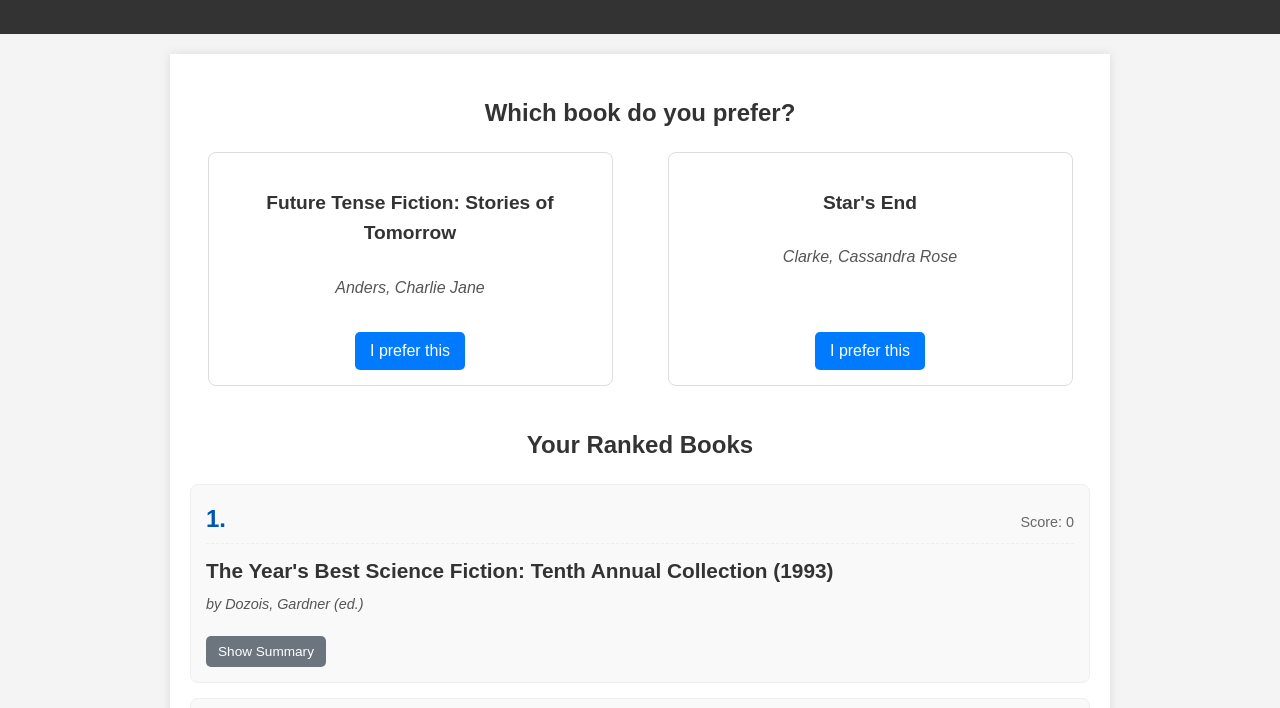
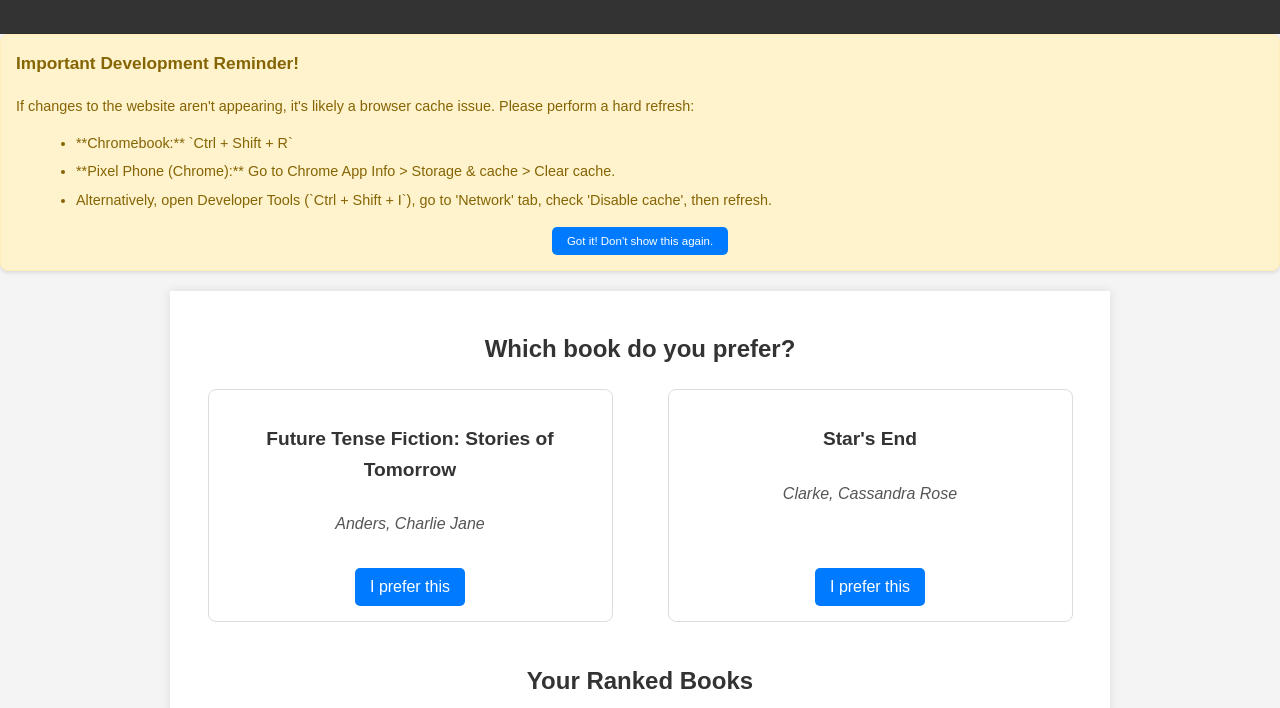
Before and after one commit to OrlandoMas/my-book-ranking-website, a plain HTML site: page index.html in a window 1280 px wide. Shown: the part 92-800 px from the top of the page. Drawn offline with Linux system fonts and the light colour scheme.

Commit message:
Improvements to Step 9 for Step 8
Issues with last improvements require a cache flush from end user.  There are ways to fore the browser to regard the new file but decided on myself to be reminded to clear cache.  This is a reminder from the website to me.

```diff
--- a/index.html
+++ b/index.html
@@ -12,6 +12,17 @@
     </header>
 
     <div id="message-area" role="alert" aria-live="polite">
+        </div>
+
+        <div id="cache-reminder-message" class="info-message" style="display: none;">
+            <h3>Important Development Reminder!</h3>
+            <p>If changes to the website aren't appearing, it's likely a browser cache issue. Please perform a hard refresh:</p>
+            <ul>
+                <li>**Chromebook:** `Ctrl + Shift + R`</li>
+                <li>**Pixel Phone (Chrome):** Go to Chrome App Info > Storage & cache > Clear cache.</li>
+                <li>Alternatively, open Developer Tools (`Ctrl + Shift + I`), go to 'Network' tab, check 'Disable cache', then refresh.</li>
+            </ul>
+            <button id="dismiss-cache-reminder" class="dismiss-button">Got it! Don't show this again.</button>
         </div>
 
 
--- a/script.js
+++ b/script.js
@@ -18,6 +18,8 @@ const resetRankingsButton = document.getElementById('reset-rankings-button');
 const exportRankingsButton = document.getElementById('export-rankings-button');
 const importFileInput = document.getElementById('import-file-input');
 const importRankingsButton = document.getElementById('import-rankings-button');
+const cacheReminderMessage = document.getElementById('cache-reminder-message');
+const dismissCacheReminderButton = document.getElementById('dismiss-cache-reminder');
 
 let currentBooksToCompare = []; // Stores the two books currently being displayed
 
@@ -352,8 +354,19 @@ function resetAllRankings() {
     }
 }
 
+// Function to display the cache reminder message  Step 9 improvement but implented by changes in step 8
+function displayCacheReminder() {
+    const dismissed = localStorage.getItem('cacheReminderDismissed');
+    if (!dismissed) { // Only show if it hasn't been dismissed before
+        cacheReminderMessage.style.display = 'block';
+    }
+}
+
 // Initial load of books and display
-document.addEventListener('DOMContentLoaded', loadBooks);
+document.addEventListener('DOMContentLoaded', () => {
+    loadBooks();
+    displayCacheReminder(); // Call the new function here
+});
 
 // Added to Improve Step 8
 resetRankingsButton.addEventListener('click', resetAllRankings);
@@ -367,6 +380,11 @@ importRankingsButton.addEventListener('click', () => {
 // When a file is selected in the hidden input, process it
 importFileInput.addEventListener('change', importRankingsFromFile);
 
+dismissCacheReminderButton.addEventListener('click', () => {
+    localStorage.setItem('cacheReminderDismissed', 'true'); // Set flag in local storage
+    cacheReminderMessage.style.display = 'none'; // Hide the message
+    displayMessage('Reminder dismissed. You can clear your browser\'s local storage to show it again.', 'info', 5000);
+});
 
 // Event listener for toggling summary visibility
 rankedBookList.addEventListener('click', (event) => {
--- a/style.css
+++ b/style.css
@@ -211,3 +211,51 @@ footer {
     color: #0c5460;
     border: 1px solid #bee5eb;
 }
+
+/* Style for the cache reminder message */
+#cache-reminder-message {
+    background-color: #fff3cd; /* Light yellow background */
+    border: 1px solid #ffeeba;
+    color: #856404; /* Dark yellow text */
+    padding: 15px;
+    margin-bottom: 20px;
+    border-radius: 8px;
+    box-shadow: 0 2px 4px rgba(0,0,0,0.1);
+    text-align: left;
+    line-height: 1.6;
+    font-size: 0.9em;
+}
+
+#cache-reminder-message h3 {
+    color: #856404;
+    margin-top: 0;
+    font-size: 1.2em;
+}
+
+#cache-reminder-message ul {
+    list-style-type: disc;
+    margin-left: 20px;
+    margin-bottom: 15px;
+}
+
+#cache-reminder-message ul li {
+    margin-bottom: 5px;
+}
+
+.dismiss-button {
+    background-color: #007bff;
+    color: white;
+    border: none;
+    padding: 8px 15px;
+    border-radius: 5px;
+    cursor: pointer;
+    font-size: 0.8em;
+    margin-top: 10px;
+    display: block; /* Make it a block element to center or float if desired */
+    margin-left: auto;
+    margin-right: auto;
+}
+
+.dismiss-button:hover {
+    background-color: #0056b3;
+}
```
